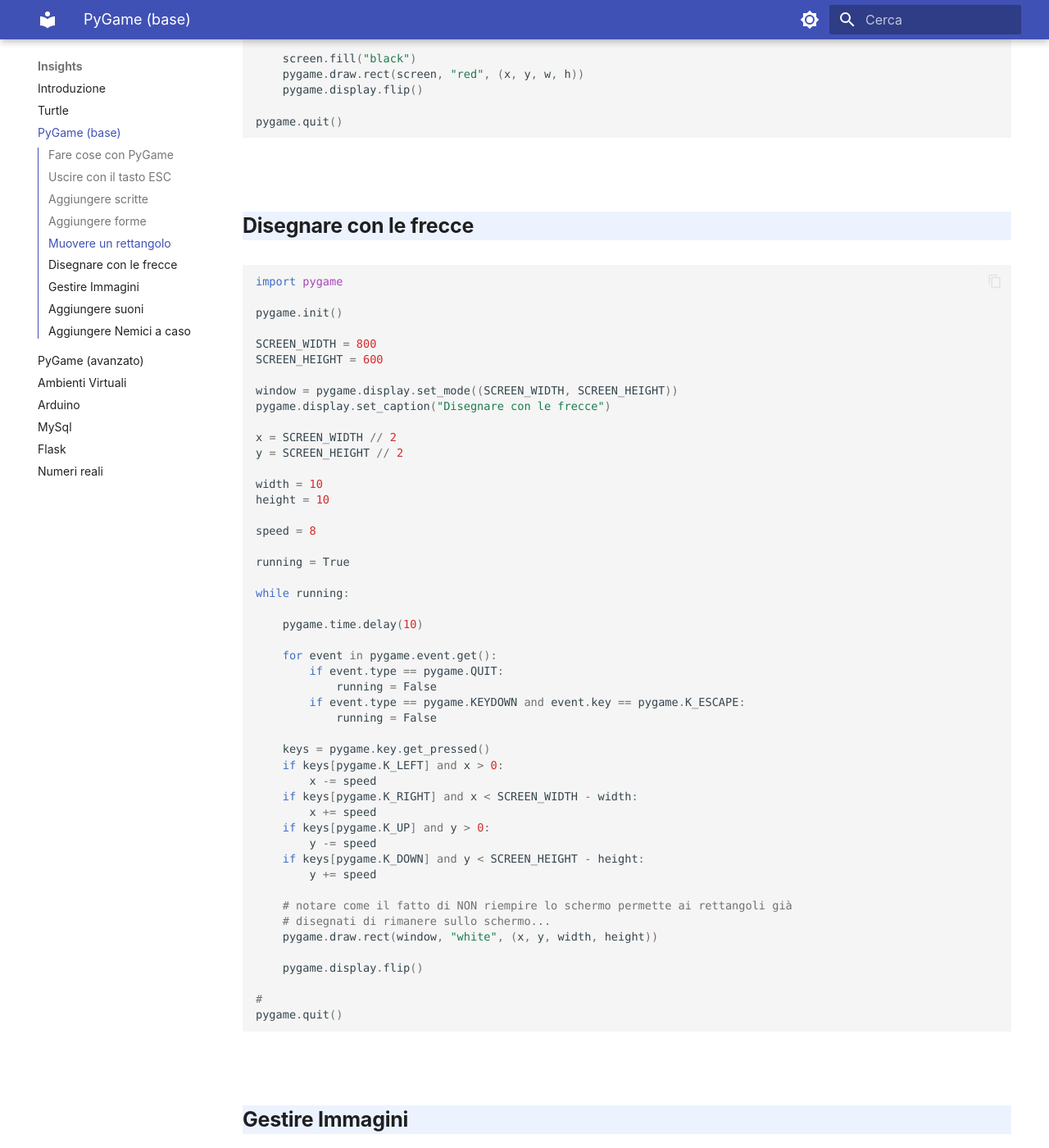
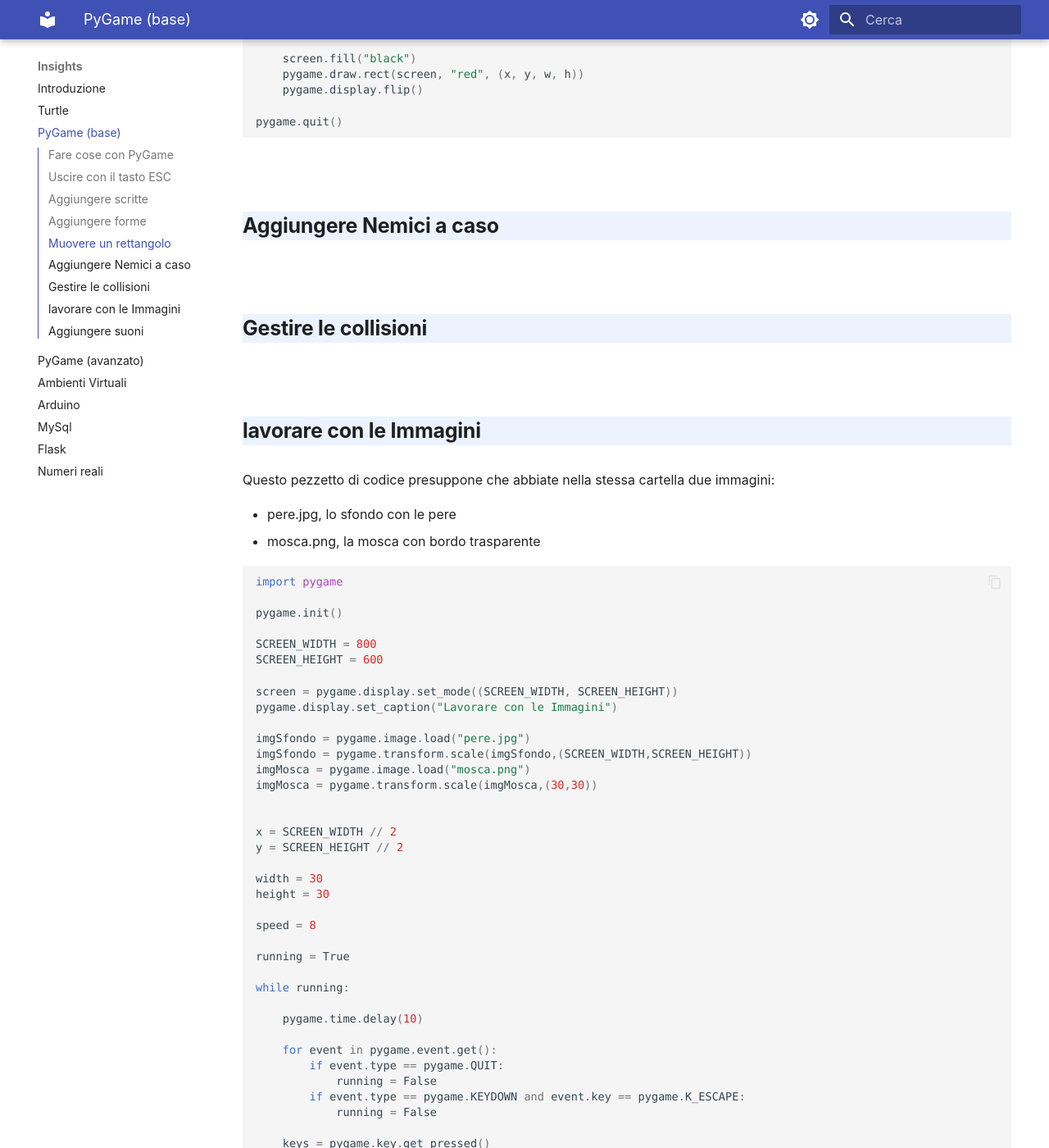
Before and after one commit to adjamhub/pyhandouts, an MkDocs documentation site: the page built from docs/insights/02_pygame1.md, in a window 1280 px wide and 1400 px high, scrolled down 4825 px. Shown: the whole window at 82% size. Built offline with MkDocs 1.6.1 and Material for MkDocs 9.7.7, drawn with Linux system fonts in a browser that asks for light colours; some of the changed text lies outside the part shown.

Commit message:
Sistema l'ordine dei frammenti

````diff
--- a/docs/insights/02_pygame1.md
+++ b/docs/insights/02_pygame1.md
@@ -228,62 +228,15 @@ while run:
 pygame.quit()
 ```
 
-
-## Disegnare con le frecce
-
-``` py
-import pygame
-
-pygame.init()
-
-SCREEN_WIDTH = 800
-SCREEN_HEIGHT = 600
-
-window = pygame.display.set_mode((SCREEN_WIDTH, SCREEN_HEIGHT))
-pygame.display.set_caption("Disegnare con le frecce")
-
-x = SCREEN_WIDTH // 2
-y = SCREEN_HEIGHT // 2
-
-width = 10
-height = 10
-
-speed = 8
-
-running = True
-
-while running:
-
-    pygame.time.delay(10)
-
-    for event in pygame.event.get():
-        if event.type == pygame.QUIT:
-            running = False
-        if event.type == pygame.KEYDOWN and event.key == pygame.K_ESCAPE:
-            running = False
-
-    keys = pygame.key.get_pressed()
-    if keys[pygame.K_LEFT] and x > 0:
-        x -= speed
-    if keys[pygame.K_RIGHT] and x < SCREEN_WIDTH - width:
-        x += speed
-    if keys[pygame.K_UP] and y > 0:
-        y -= speed
-    if keys[pygame.K_DOWN] and y < SCREEN_HEIGHT - height:
-        y += speed
-
-    # notare come il fatto di NON riempire lo schermo permette ai rettangoli già
-    # disegnati di rimanere sullo schermo...
-    pygame.draw.rect(window, "white", (x, y, width, height))
-
-    pygame.display.flip()
-
-#
-pygame.quit()
-```
+## Aggiungere Nemici a caso
 
 
-## Gestire Immagini
+
+## Gestire le collisioni
+
+
+
+## lavorare con le Immagini
 
 Questo pezzetto di codice presuppone che abbiate nella stessa cartella due immagini:
 
@@ -348,6 +301,7 @@ while running:
 #
 pygame.quit()
 ```
+
 
 ## Aggiungere suoni
 
````
Also changed, not shown: other parts of docs/insights/02_pygame1.md (+0 -2 lines).
